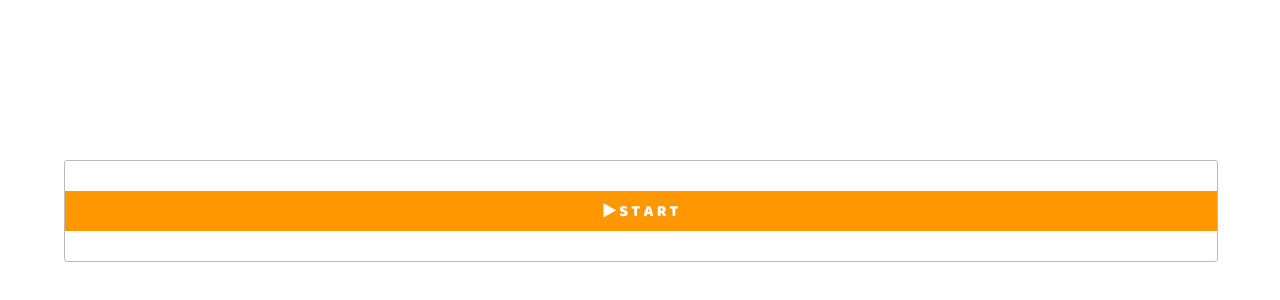
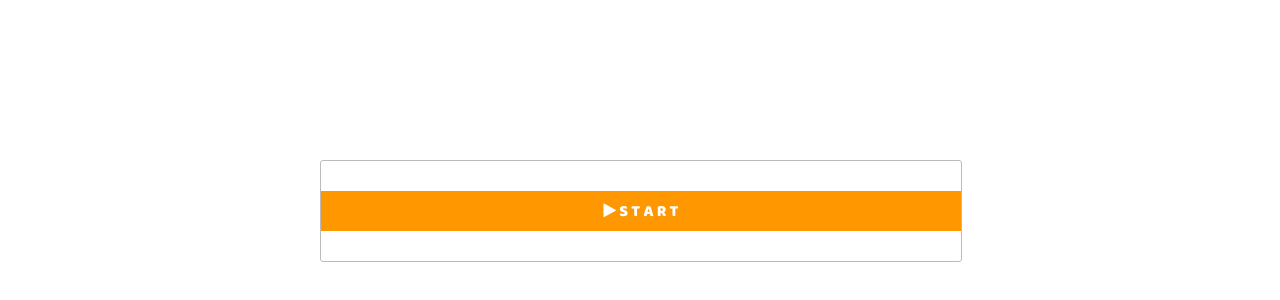
Before and after one commit to jackforez/jackforez.github.io, a plain HTML site: page clickme/index.html in a window 1280 px wide. Shown: the part 160-460 px from the top of the page. Drawn offline with Linux system fonts and the light colour scheme.

Commit message:
Update style.css

```diff
--- a/clickme/style.css
+++ b/clickme/style.css
@@ -17,13 +17,13 @@ body{
     display: none;
 }
 .mydiv{
-    width: 20%;
+    width: calc(50%);
     height: 100px;
     border: 1px solid #BEBABA;
     border-radius: 3px;
     position: fixed;
     top: 40%;
-    left: 40%;
+    left: 25%;
 
 }
 h3{
@@ -43,7 +43,7 @@ h3{
     color: white;
     font-size: 16px;
 }
-@media screen and (min-width : 400px) {
+@media screen and (max-width : 400px) {
     .mydiv{
         width: calc(90%);
         height: 100px;
```
